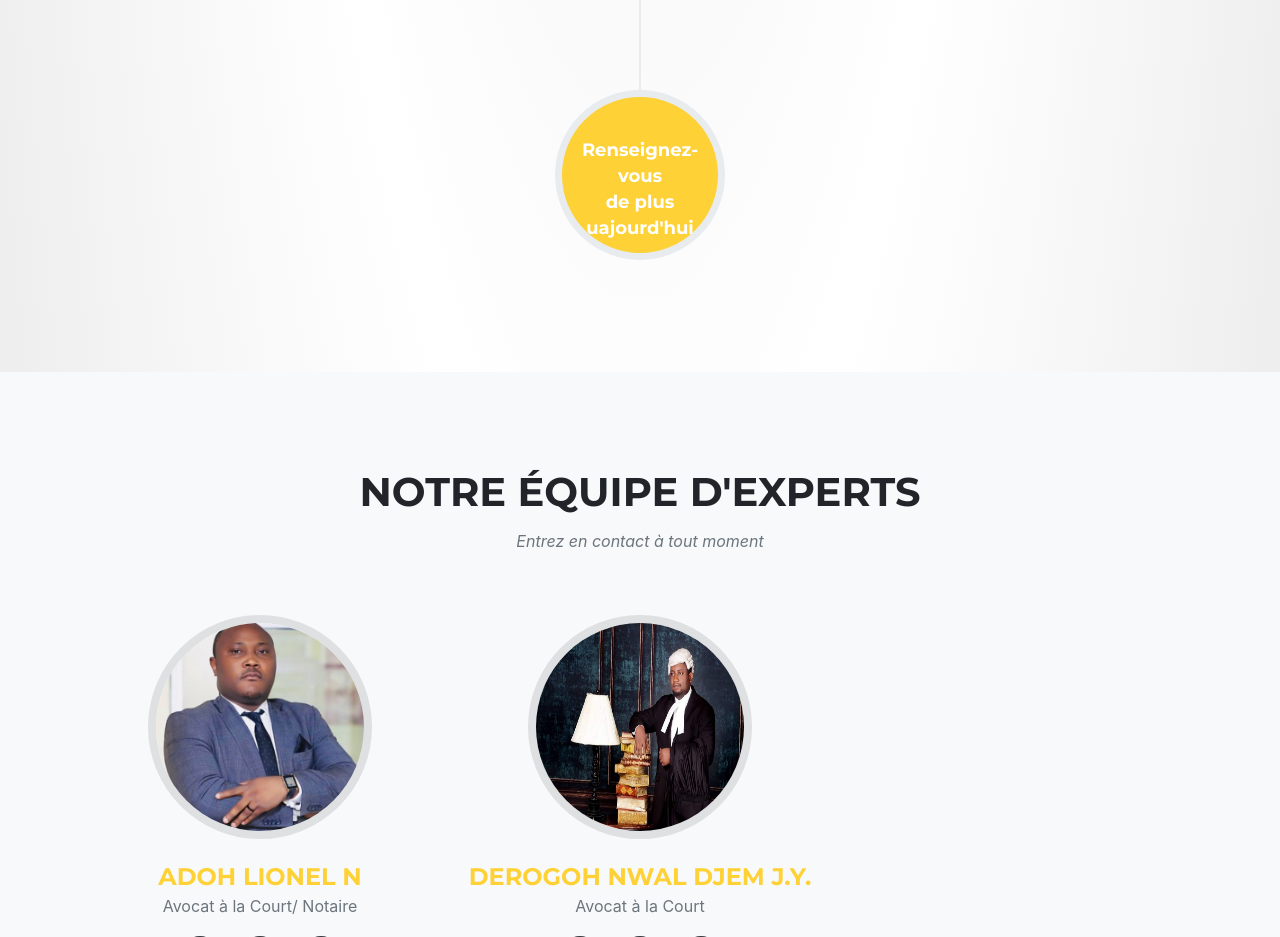
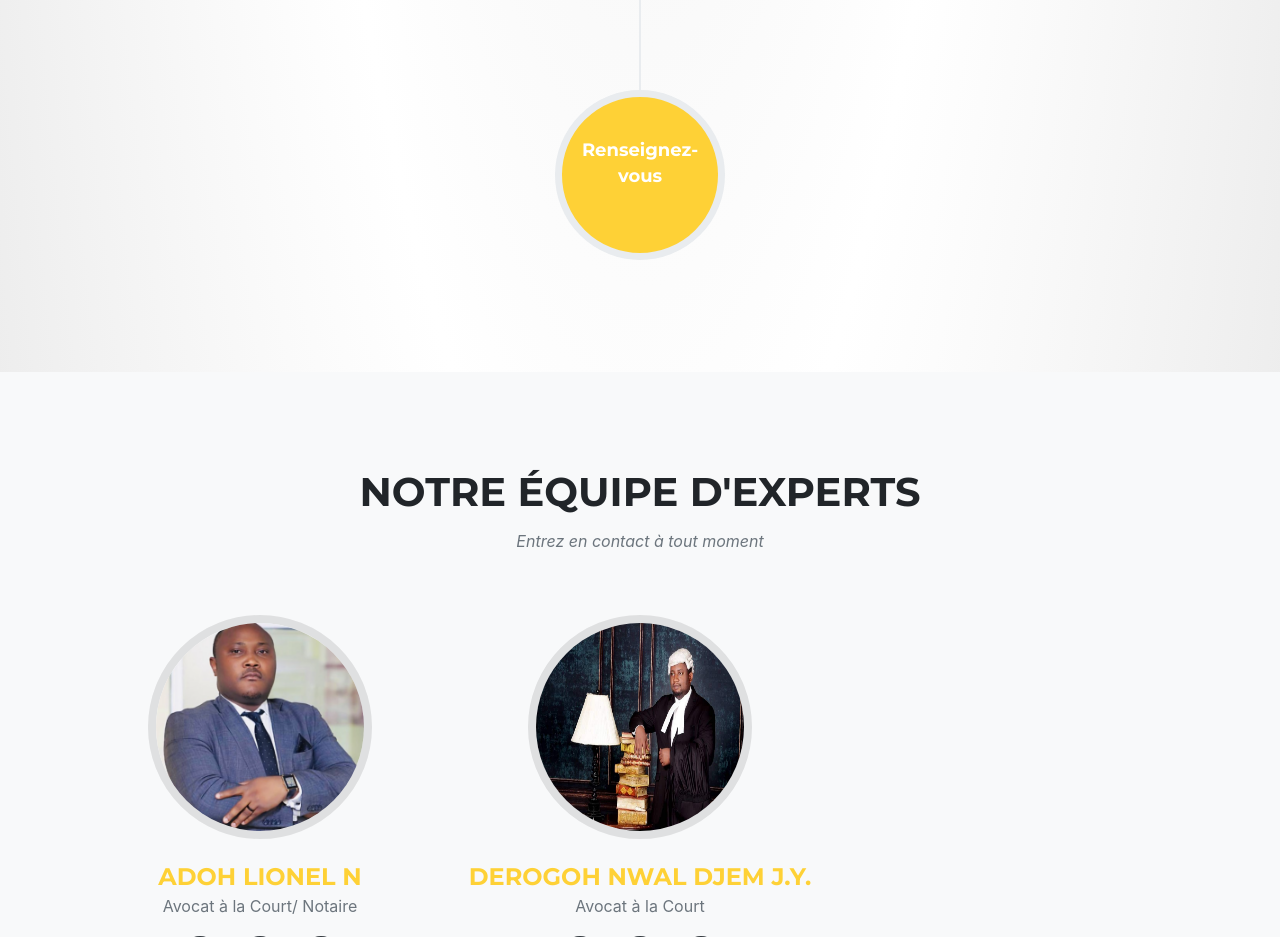
Before and after one commit to dapartners/derogohadohlawfirm, a plain HTML site: page index-fr.html in a window 1280 px wide. Shown: the part 6940-7877 px from the top of the page. Drawn offline with nearby package versions, Linux system fonts and the light colour scheme; a web font is replaced by a local one.

```diff
--- a/index-fr.html
+++ b/index-fr.html
@@ -459,10 +459,7 @@
                         <div class="timeline-image">
                             <h4>
                                 Renseignez-vous
-                                <br />
-                                 de plus
-                                <br />
-                                uajourd'hui
+
                             </h4>
                         </div>
                     </li>
```
